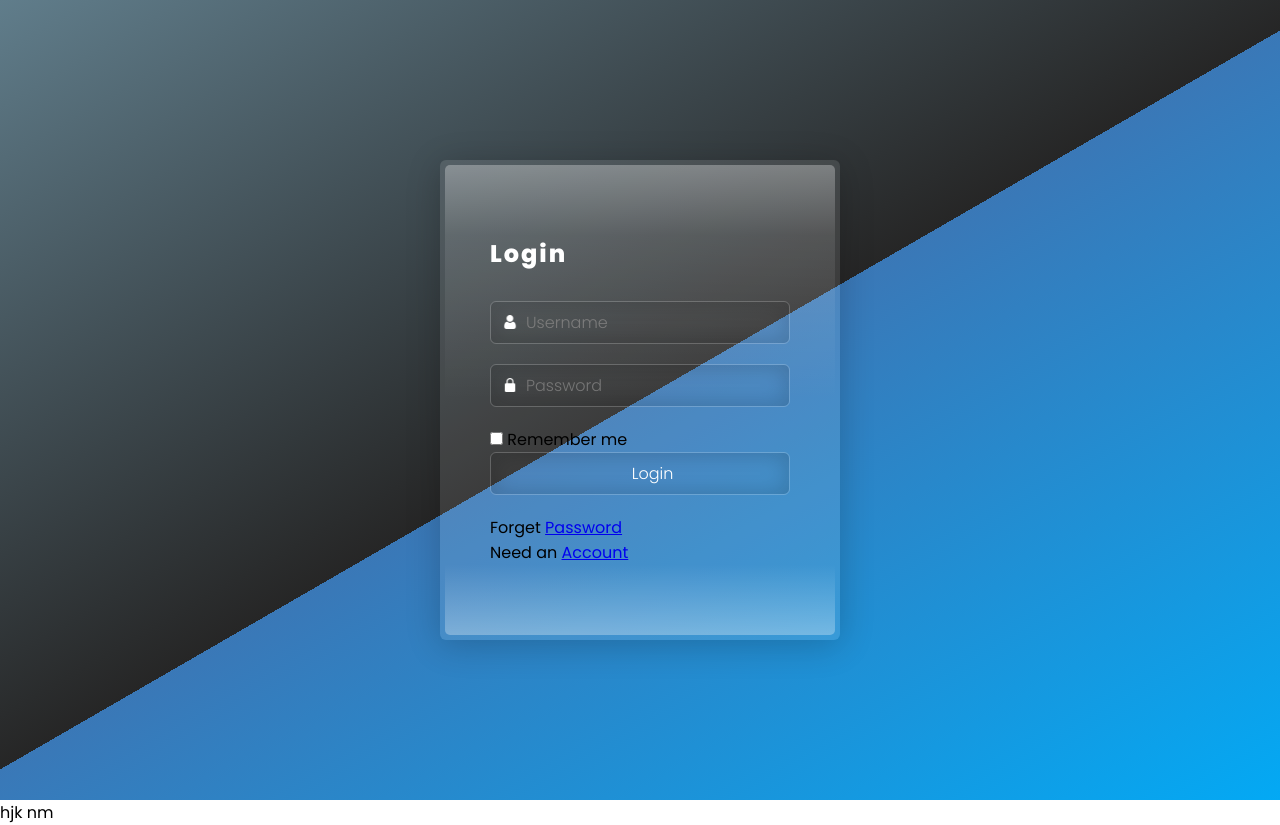
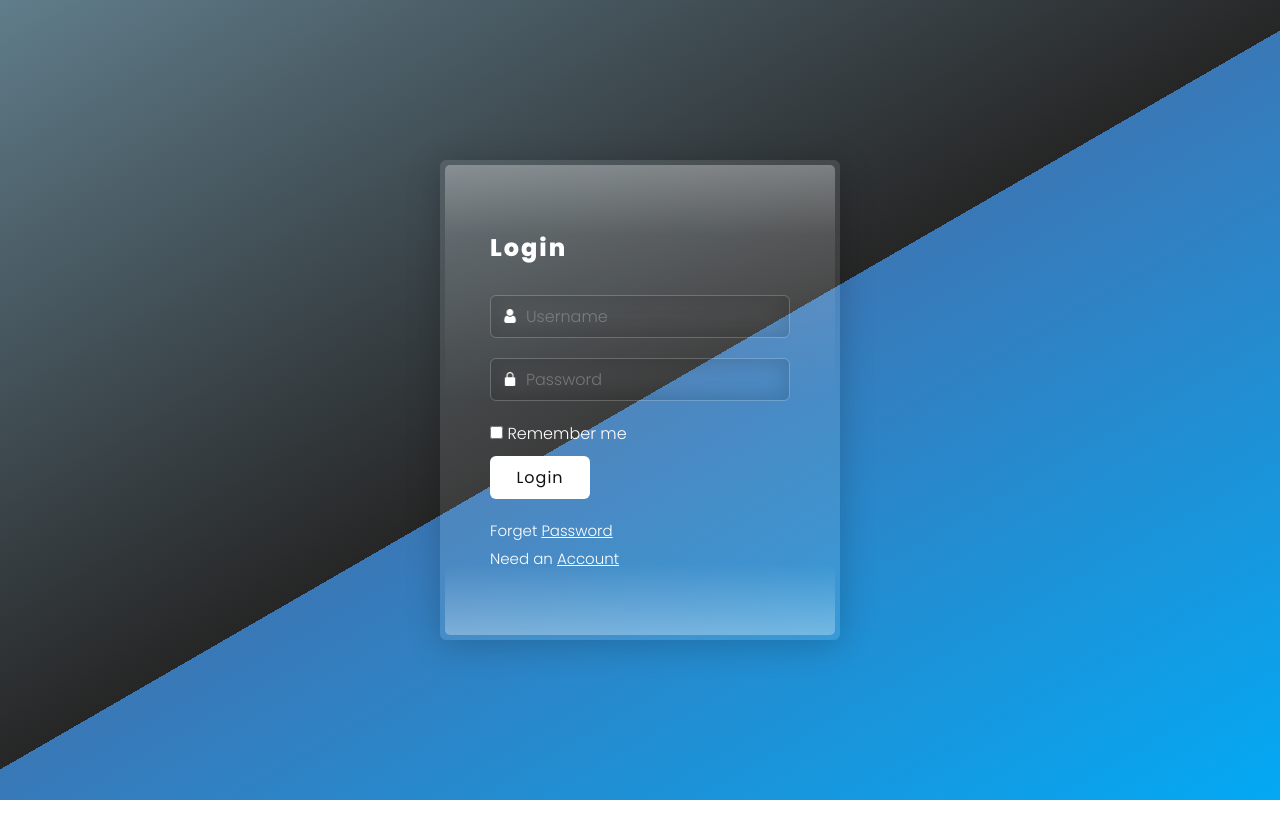
Before and after one commit to IlyaKrapivnoy/Pure_CCS_animated_login_form, a plain HTML site: page index.html in a window 1280 px wide. After the commit the page ends 800 px from the top, so only its background shows below. Drawn offline with Linux system fonts and the light colour scheme.

Commit message:
final changes

```diff
--- a/index.html
+++ b/index.html
@@ -35,6 +35,5 @@
             </div>
         </div>
     </section>
-    <p class=" nsma">  hjk nm</p>
 </body>
 </html>
--- a/style.css
+++ b/style.css
@@ -90,6 +90,20 @@ section {
   font-weight: 300;
   box-shadow: inset 0 0 25px rgba(9, 9, 9, 0.2);
 }
+.box .form .inputBx input[type="submit"]::placeholder {
+  color: #fff;
+}
+
+.box .form .inputBx input[type="submit"] {
+  background: #fff;
+  color: #111;
+  max-width: 100px;
+  padding: 8px 10px;
+  box-shadow: none;
+  font-weight: 500;
+  letter-spacing: 1px;
+  cursor: pointer;
+}
 
 .box .form .inputBx img {
   position: absolute;
@@ -98,3 +112,23 @@ section {
   transform: scale(0.7);
   filter: invert(1);
 }
+
+.remember {
+  position: relative;
+  display: inline-block;
+  color: #fff;
+  font-weight: 300;
+  margin-bottom: 10px;
+  cursor: pointer;
+}
+
+.box .form p {
+  color: #fff;
+  font-weight: 300;
+  font-size: 15px;
+  margin-top: 5px;
+}
+
+.box .form a {
+  color: #fff;
+}
```
